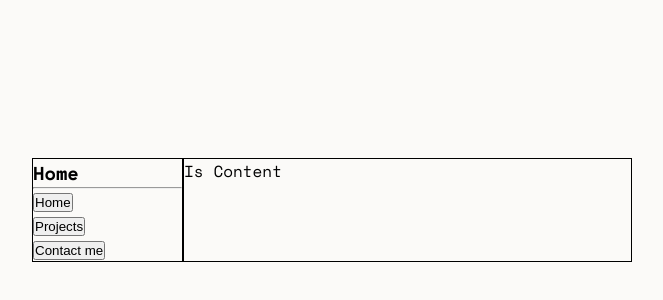
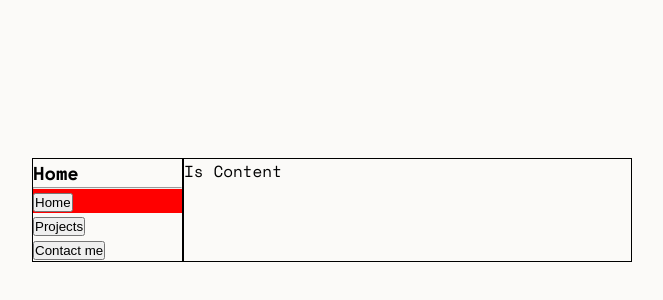
Before and after one commit to danicolms/portfolio, a React (Vite) app: page / in a window 1280 px wide. Shown: the part 190-490 px from the top of the page, without its empty margins (308-971 px from the left). Built offline with nearby package versions, Linux system fonts and the light colour scheme.

Commit message:
:lipstick: highlight the currentSection in the sections list

```diff
--- a/package.json
+++ b/package.json
@@ -5,6 +5,7 @@
   "scope": "@danicolms",
   "homepage": "https://danicolms.github.io/portfolio",
   "dependencies": {
+    "classnames": "^2.3.2",
     "prop-types": "^15.8.1",
     "react": "^18.1.0",
     "react-dom": "^18.1.0",
--- a/src/components/Nav/index.js
+++ b/src/components/Nav/index.js
@@ -1,5 +1,7 @@
 import React from "react";
 import PropTypes from "prop-types";
+import classNames from "classnames";
+
 import "./styles.css";
 
 Nav.propTypes = {
@@ -16,7 +18,12 @@ function Nav({ sections, currentSection, setCurrentSection }) {
 
       <ul className="nav__items">
         {sections.map((section) => (
-          <li key={section.key} className="nav__item">
+          <li
+            key={section.key}
+            className={classNames("nav__item", {
+              ["nav__item--selected"]: section.key === currentSection.key,
+            })}
+          >
             <button onClick={() => setCurrentSection(section)}>
               {section.value}
             </button>
--- a/src/components/Nav/styles.css
+++ b/src/components/Nav/styles.css
@@ -5,3 +5,7 @@
 .nav__items {
   list-style: none;
 }
+
+.nav__item--selected {
+  background-color: red;
+}
--- a/src/views/Home/index.js
+++ b/src/views/Home/index.js
@@ -1,5 +1,7 @@
 import React, { useState } from "react";
+
 import { Nav } from "../../components";
+
 import "./styles.css";
 
 const sections = [
```
Also changed, not shown: 1 other file (tests, documents, lock files or other folders).
